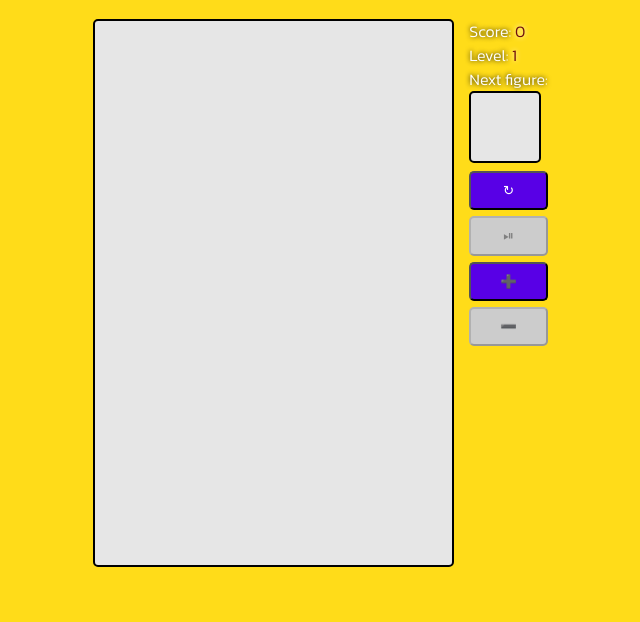
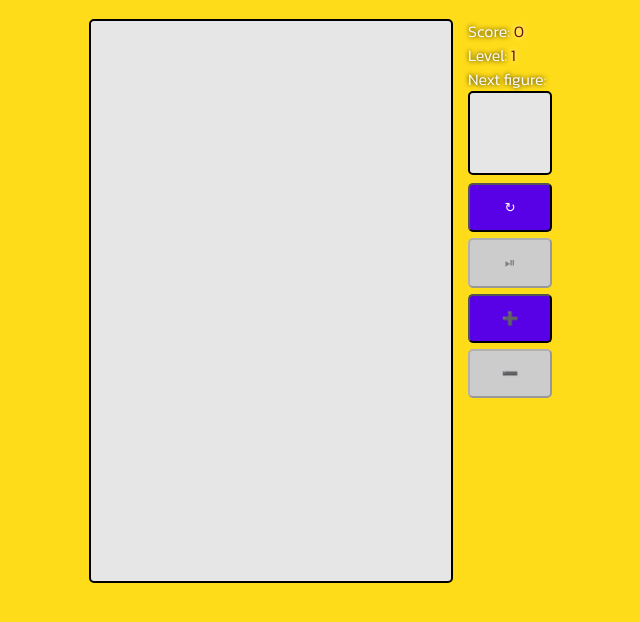
Before and after one commit to GanikhinYaroslav/tetris-game, a plain HTML site: page index.html in a window 1280 px wide. Shown: the part 72-694 px from the top of the page, without its empty margins (327-967 px from the left). Drawn offline with Linux system fonts and the light colour scheme.

Commit message:
Adjust sizing

```diff
--- a/css/styles.css
+++ b/css/styles.css
@@ -20,7 +20,7 @@ button {
   /* font-weight: bold; */
   outline: none;
   font-family: Arial, sans-serif;
-  padding: 10px 5px;
+  padding: 15px 10px;
 }
 button:hover{
   opacity: 0.8;
--- a/js/graphics.js
+++ b/js/graphics.js
@@ -1,4 +1,4 @@
-export const cellSize = 17;
+export const cellSize = 20;
 export const HEIGHT = Math.floor(0.7 * window.innerHeight / cellSize);
 export const WIDTH = Math.floor(0.67 * HEIGHT);
 export const strokeSize = 1;
```
